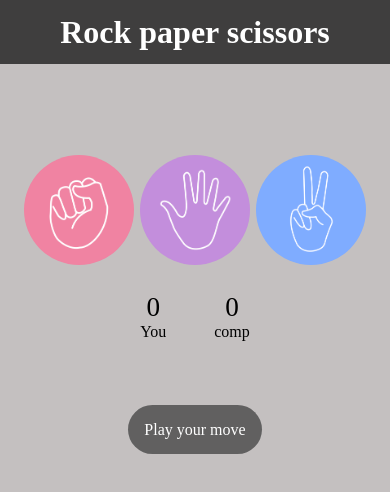
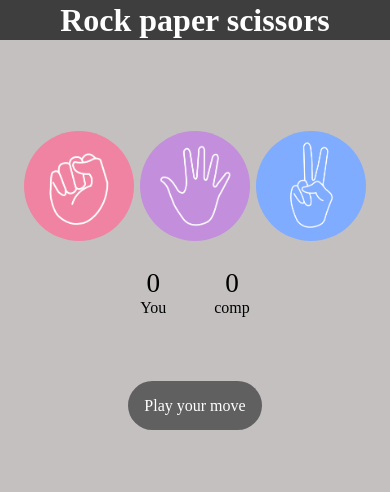
Before and after one commit to Shivrajbadiger1615/SPS-game, a plain HTML site: page index.html in a window 390 px wide. Drawn offline with Linux system fonts and the light colour scheme.

Commit message:
Update style.css

```diff
--- a/style.css
+++ b/style.css
@@ -85,6 +85,10 @@ img{
     .choicses{
         gap: 1rem;
     }
+    h1{
+        height: 2.5rem;
+        line-height: 2.5rem;
+    }
 
 
 }
```
